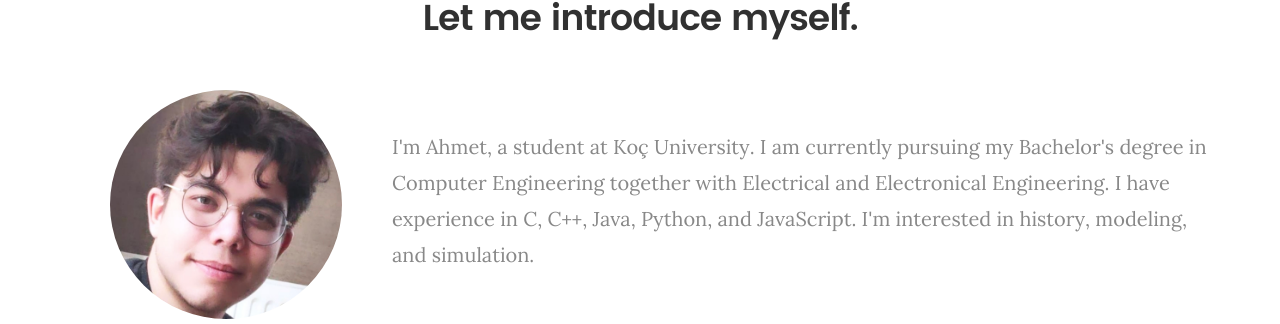
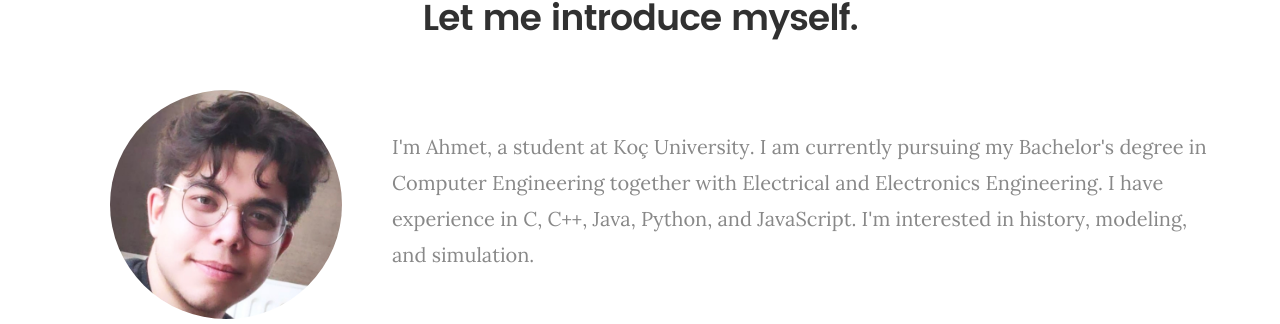
Before and after one commit to uyarahmet/mywebsite, a React (Create React App) app: page / in a window 1280 px wide. Shown: the part 876-1200 px from the top of the page. Built offline with nearby package versions, Linux system fonts and the light colour scheme.

Commit message:
Update App.js

```diff
--- a/src/App.js
+++ b/src/App.js
@@ -59,7 +59,7 @@ function App() {
      				<img src={me} alt=''></img>
 
      				<p class="lead">I'm Ahmet, a student at Koç University. I am currently pursuing my Bachelor's degree in Computer
-            Engineering together with Electrical and Electronical Engineering. I have experience in C, C++, Java, Python, and
+            Engineering together with Electrical and Electronics Engineering. I have experience in C, C++, Java, Python, and
            JavaScript. I'm interested in history, modeling, and simulation. </p>
      			</div>
 
@@ -378,8 +378,8 @@ function App() {
 
      			<h5>Call Me At</h5>
 
-     			<p>TR: (+1) 571 413 7968 <br/>
-  			   	US: (+90) 549 870 5654 <br/>
+     			<p>US: (+1) 571 413 7968 <br/>
+  			   	TR: (+90) 549 870 5654 <br/>
   			   </p>
 
      		</div>
```
